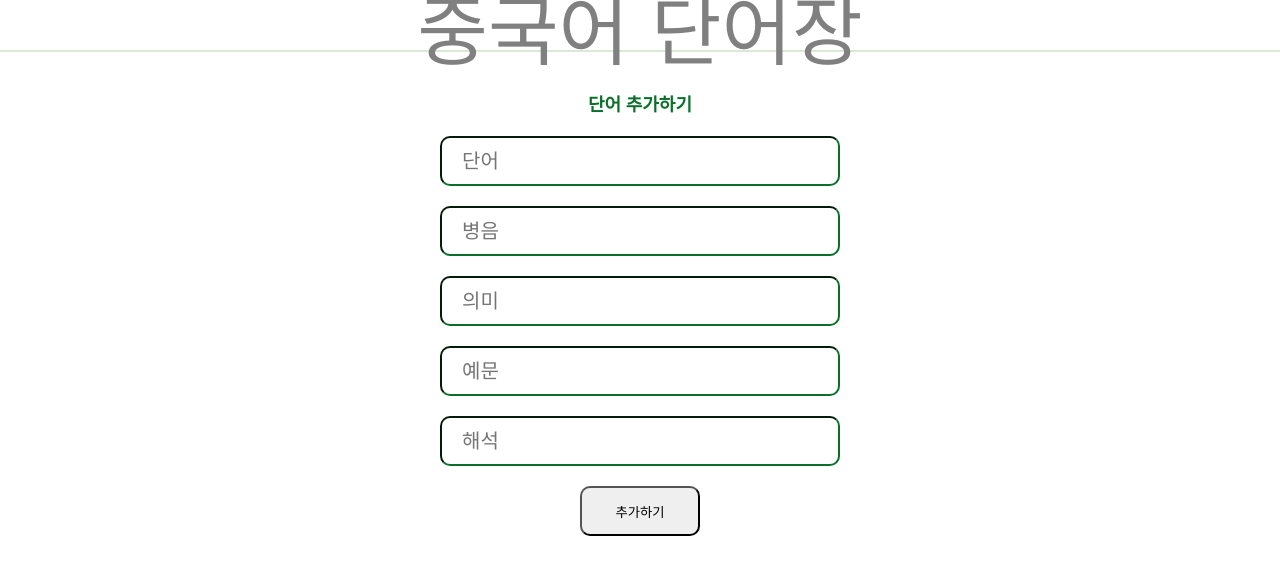
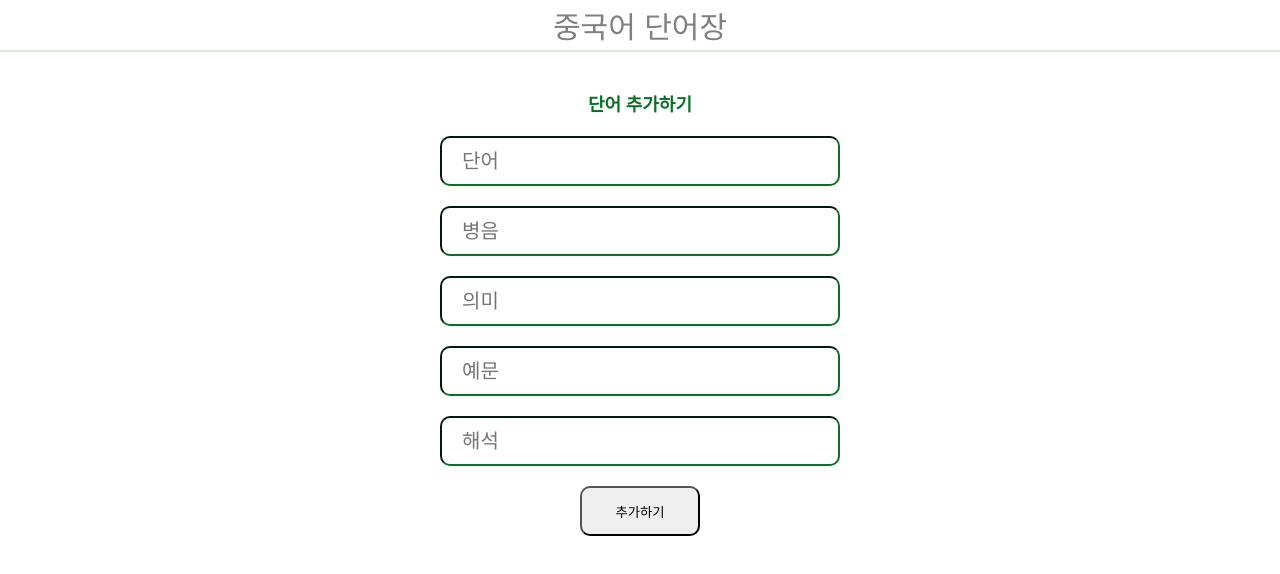
Before and after one commit to nggoong/chinese-vocabulary, a React (Create React App) app: page /word/add in a window 1280 px wide. Shown: the top 574 px of the page. Built offline with nearby package versions, Linux system fonts and the light colour scheme; no server answers.

Commit message:
반복되는 컴포넌트 key 값 index에서 파이어스토어 ID 값으로 변경 및 헤더 스타일링 수정

```diff
--- a/src/components/Header.jsx
+++ b/src/components/Header.jsx
@@ -21,7 +21,8 @@ const HeaderWrapper = styled.div`
     z-index:100;
     background:white;
     color:gray;
-    font-size:6vw;
+    font-size:30px;
+    margin:0;
     height:50px;
     width:100%;
     position:fixed;
--- a/src/components/Home.jsx
+++ b/src/components/Home.jsx
@@ -20,7 +20,7 @@ const Home = () => {
     return(
         <VocaListWrapper>
         <GoToAdd><Link to="/word/add"><BsPlusLg/></Link></GoToAdd>
-         {voca.map((item, index)=><VocaCard item={item} key={index}></VocaCard>)}
+         {voca.map((item)=><VocaCard item={item} key={item.docID}></VocaCard>)}
         </VocaListWrapper>
     )
 }
```
